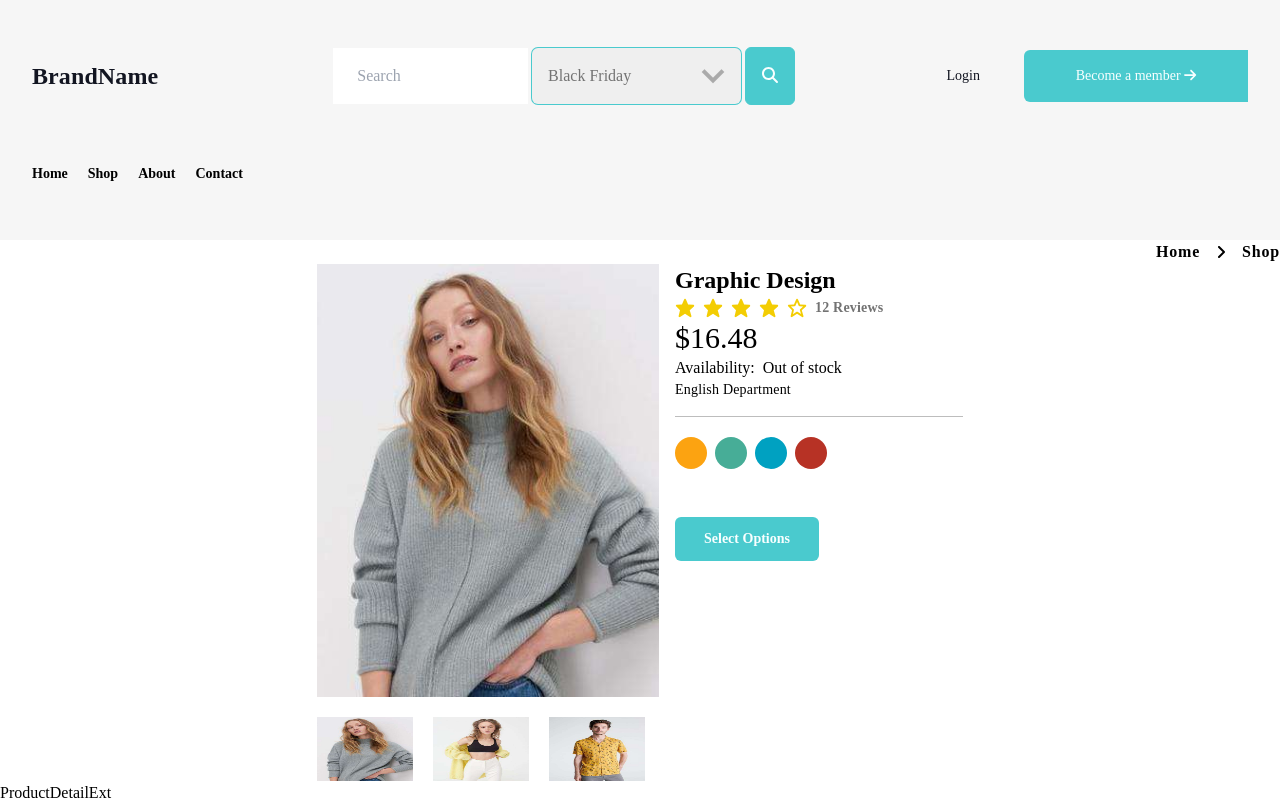
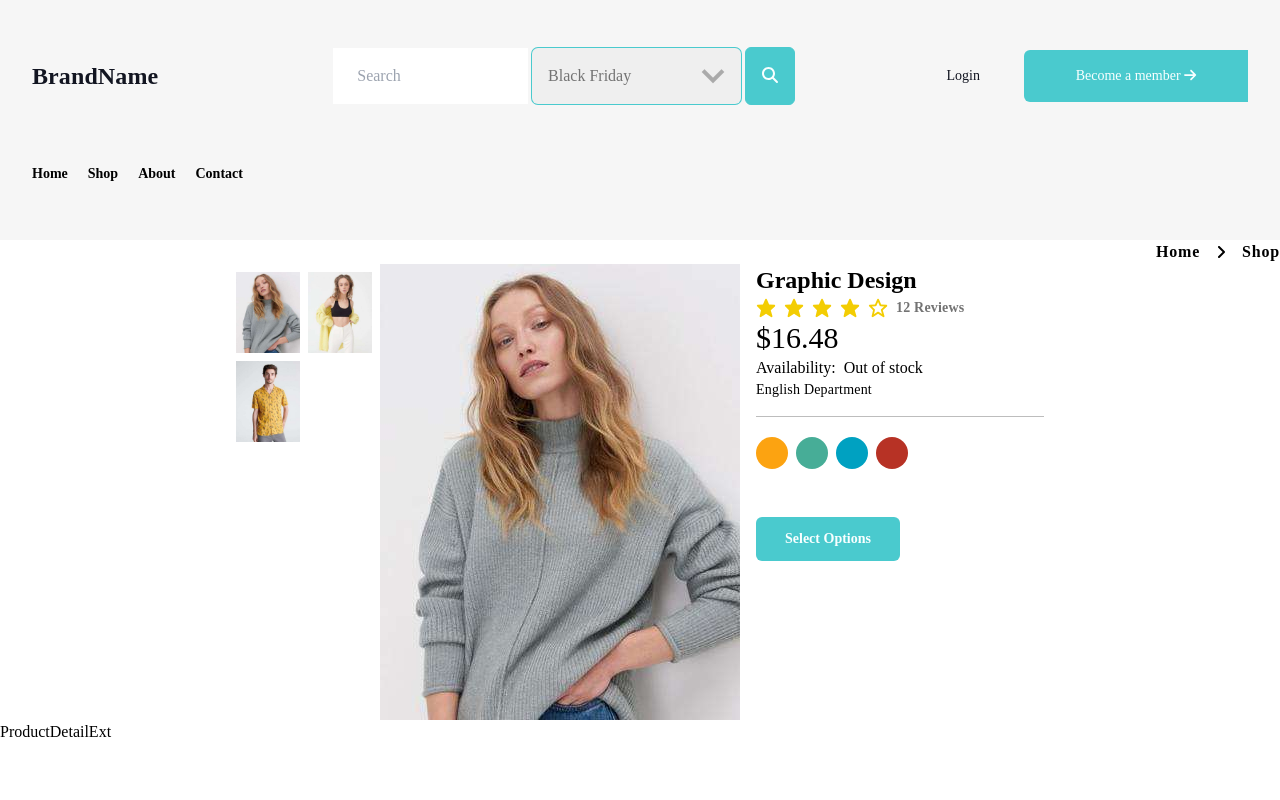
Before and after one commit to gkhns89/dotu-ecomm, a React (Vite) app: page /product/1 in a window 1280 px wide. Shown: the top 800 px of the page. Built offline with nearby package versions, Linux system fonts and the light colour scheme.

Commit message:
Product extra images added and designed, Some CSS fixes T4: Product Detail Page Fixes #6

```diff
--- a/src/components/ProductDetail.jsx
+++ b/src/components/ProductDetail.jsx
@@ -7,21 +7,21 @@ function ProductDetail(props) {
 
   return (
     <div className="flex flex-col justify-center sm:items-start items-center sm:flex-row gap-4">
-      <div className="flex flex-col items-start max-w-[342px]">
-        <div className="pb-5">
-          <img src={selectedImage} alt={item.title} />
+      <div className="flex sm:flex-row-reverse flex-col items-start max-w-[542px]">
+        <div className="">
+          <img className="w-full" src={selectedImage} alt={item.title} />
         </div>
 
-        <div className="flex flex-row gap-5 max-w-24 max-h-16">
+        <div className="flex flex-row justify-start gap-2 flex-wrap max-w-full sm:max-w-[136px] sm:mr-2 mt-2">
           {Object.keys(item)
             .filter((key) => key.startsWith("picture"))
             .map((key) => (
-              <img
+              <img className="max-w-16"
                 onClick={() => setSelectedImage(item[key])}
                 key={key}
                 src={item[key]}
                 alt={`${item.title} ${key}`}
-                style={{ cursor: "hand" }}
+                style={{ cursor: "pointer" }}
               />
             ))}
         </div>
--- a/src/components/mocks/ProductsData.jsx
+++ b/src/components/mocks/ProductsData.jsx
@@ -18,6 +18,9 @@ const ProductsData = () => {
       picture0: Product1,
       picture1: Product2,
       picture2: Product3,
+      picture3: Product4,
+      picture4: Product5,
+      picture5: Product6,
       title: "Graphic Design",
       description: "English Department-1",
       emptyInfo: ["react", "redux", "axios"],
```
